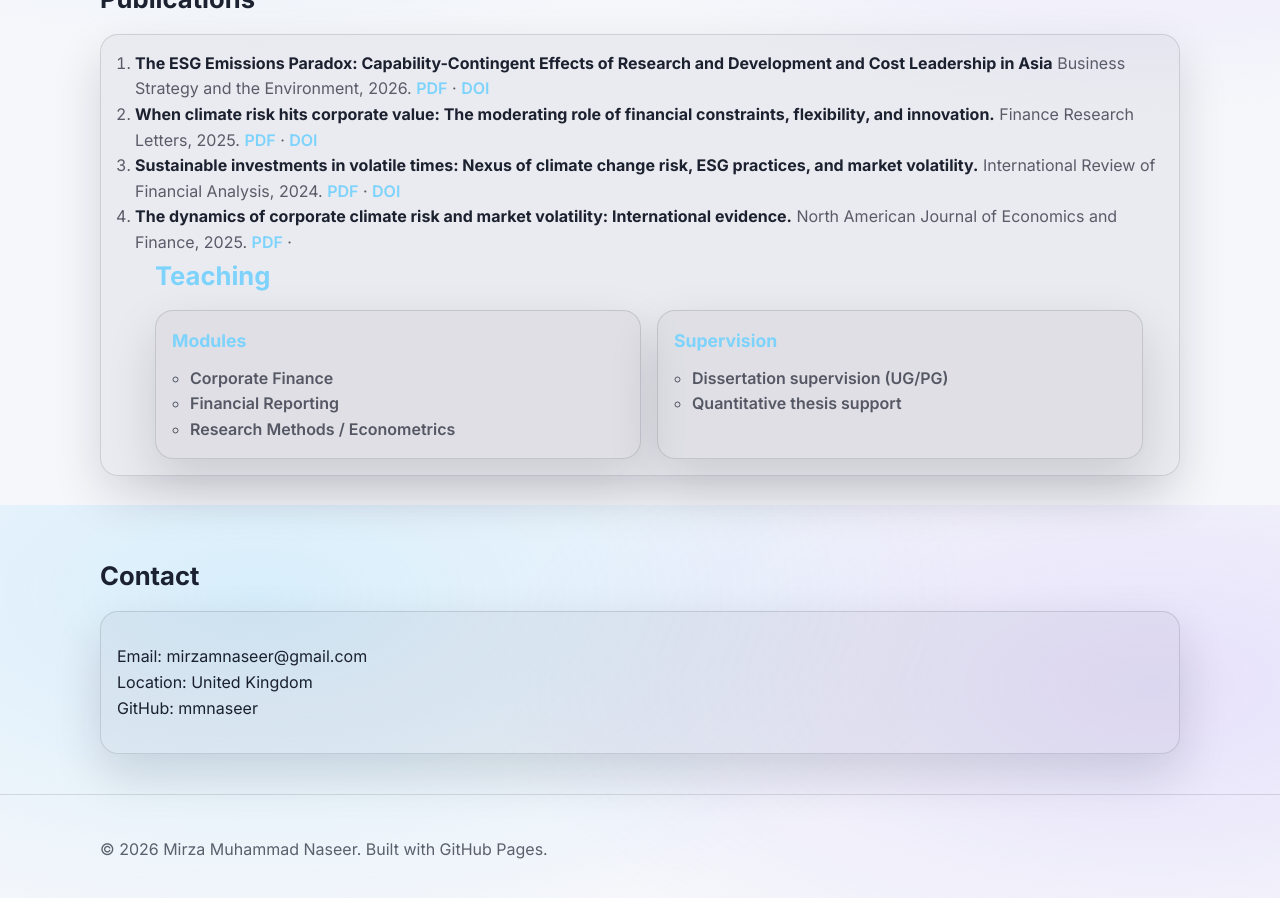
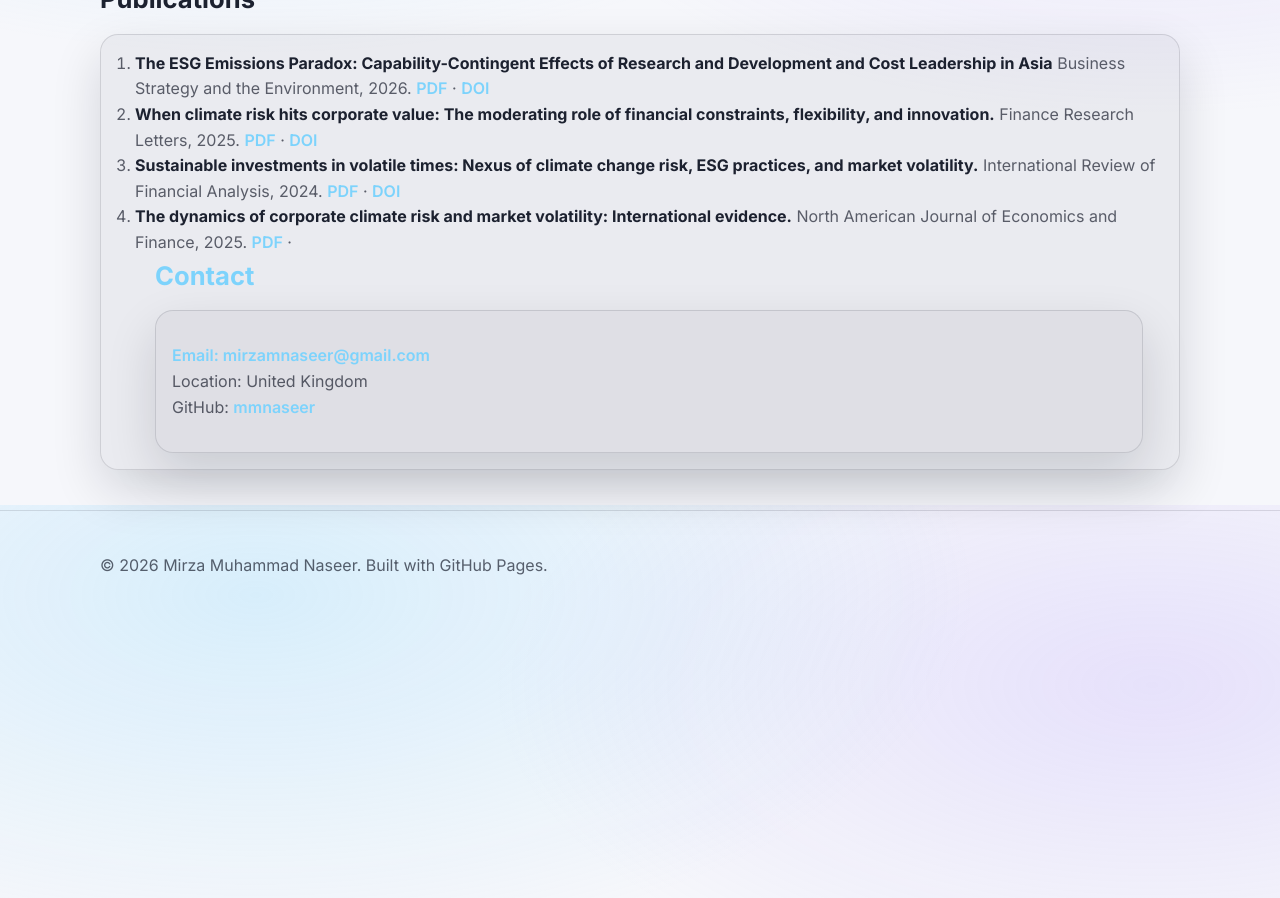
Before and after one commit to mmnaseer/mmnaseer.github.io, a Jekyll site: the page index.html, which Jekyll copies as it is, in a window 1280 px wide and 900 px high, scrolled down 1295 px. Built offline with Jekyll 4.4.1, drawn with Linux system fonts in a browser that asks for light colours.

Commit message:
Update index.html

```diff
--- a/index.html
+++ b/index.html
@@ -45,7 +45,7 @@
 
           <div class="cta-row">
             <a class="btn primary" href="cv/cv.pdf">Download CV</a>
-            <a class="btn" href="mirzamnaseer@gmail.com">Email</a>
+            <a class="btn" href="mailto:mirzamnaseer@gmail.com">Email</a>
           </div>
 
           <div class="meta">
@@ -170,29 +170,6 @@
     </div>
     </section>
 
-    <section id="teaching" class="section">
-      <div class="container">
-        <h2>Teaching</h2>
-        <div class="grid-2">
-          <div class="card">
-            <h3>Modules</h3>
-            <ul class="bullets">
-              <li>Corporate Finance</li>
-              <li>Financial Reporting</li>
-              <li>Research Methods / Econometrics</li>
-            </ul>
-          </div>
-          <div class="card">
-            <h3>Supervision</h3>
-            <ul class="bullets">
-              <li>Dissertation supervision (UG/PG)</li>
-              <li>Quantitative thesis support</li>
-            </ul>
-          </div>
-        </div>
-      </div>
-    </section>
-
     <section id="contact" class="section">
       <div class="container">
         <h2>Contact</h2>
```
